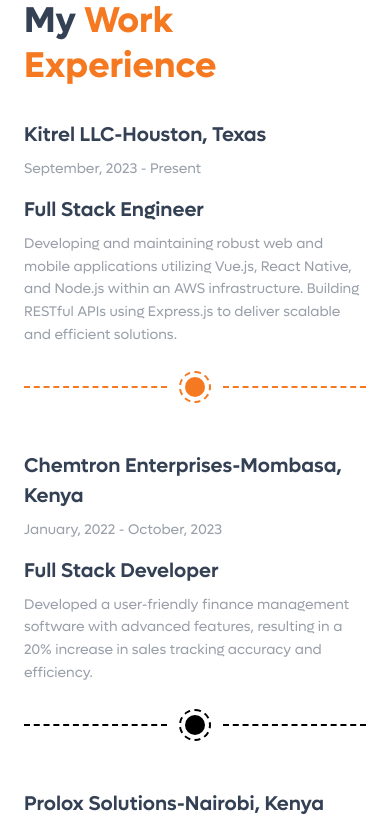
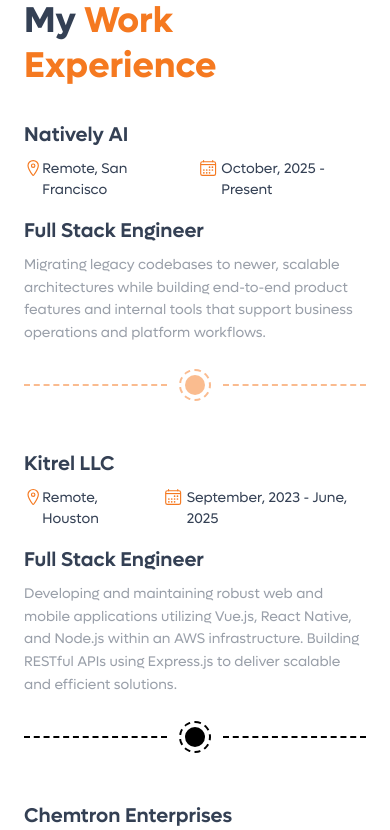
Before and after one commit to clive-limo/my-portfolio-updated, a Next.js app: page / in a window 390 px wide. Shown: the part 2060-2890 px from the top of the page. Built offline with nearby package versions, Linux system fonts and the light colour scheme.

Commit message:
fix: minor job card redesign -added experience

```diff
--- a/src/components/Footer.tsx
+++ b/src/components/Footer.tsx
@@ -87,7 +87,7 @@
             </li>
             <li>
               <Link
-                href="https://twitter.com/your_username"
+                href="https://www.linkedin.com/in/clive-limo-66aa881a3/"
                 target="_blank"
                 rel="noreferrer"
               >
--- a/src/components/WorkRed.tsx
+++ b/src/components/WorkRed.tsx
@@ -1,4 +1,6 @@
 "use client";
+
+import { IoCalendarOutline, IoLocationOutline } from "react-icons/io5";
 
 import { recentPositions } from "@/utils/data";
 
@@ -27,11 +29,22 @@
       {/* Company Info */}
       <div className="order-1 flex flex-1 flex-col gap-2 lg:order-1 lg:gap-3">
         <h1 className="text-left font-lufga text-xl font-semibold text-textLight dark:text-offwhite sm:text-2xl lg:text-[28px] xl:text-[32px]">
-          {`${company}-${location}`}
+          {`${company}`}
         </h1>
-        <p className="font-lufga text-sm text-textLight/50 dark:text-offwhite/80 sm:text-base lg:text-lg">
-          {start} - {end}
-        </p>
+        <div className="flex flex-row items-center gap-4 text-accentOrange ">
+          <span className="flex flex-row">
+            <IoLocationOutline />
+            <p className="font-lufga text-sm text-textLight dark:text-offwhite/80 sm:text-base lg:text-lg">
+              {location}
+            </p>
+          </span>
+          <span className="flex flex-row gap-1">
+            <IoCalendarOutline />
+            <p className="font-lufga text-sm  text-textLight dark:text-offwhite/80 sm:text-base lg:text-lg">
+              {start} - {end}
+            </p>
+          </span>
+        </div>
       </div>
 
       {/* Timeline Separator */}
@@ -41,27 +54,33 @@
           {/* line */}
           <div
             className={`h-0 flex-1 border-t-2 border-dashed ${
-              index % 2 === 0 ? "border-accentOrange" : "border-black"
+              index % 2 === 0
+                ? "border-accentOrange/50"
+                : "border-black dark:border-offwhite/50"
             }`}
           />
           {/* circle */}
           <div
             className={`mx-3 size-8 shrink-0 rounded-full border-2 p-1 sm:size-10 ${
               index % 2 === 0
-                ? "border-dashed border-accentOrange"
-                : "border-dashed border-black"
+                ? "border-dashed border-accentOrange/50"
+                : "border-dashed border-black dark:border-offwhite/50"
             }`}
           >
             <div
               className={`size-full rounded-full ${
-                index % 2 === 0 ? "bg-accentOrange" : "bg-black"
+                index % 2 === 0
+                  ? "bg-accentOrange/50"
+                  : "bg-black dark:bg-offwhite/50"
               }`}
             />
           </div>
           {/* line */}
           <div
             className={`h-0 flex-1 border-t-2 border-dashed ${
-              index % 2 === 0 ? "border-accentOrange" : "border-black"
+              index % 2 === 0
+                ? "border-accentOrange/50"
+                : "border-black dark:border-offwhite/50"
             }`}
           />
         </div>
--- a/src/utils/data.ts
+++ b/src/utils/data.ts
@@ -1,12 +1,22 @@
 export const recentPositions = [
+  {
+    company: "Natively AI",
+    title: "Full Stack Engineer",
+    start: "October, 2025",
+    end: "Present",
+    tasks:
+      "Migrating legacy codebases to newer, scalable architectures while building end-to-end product features and internal tools that support business operations and platform workflows.",
+    location: "Remote, San Francisco",
+    employmentType: "internship",
+  },
   {
     company: "Kitrel LLC",
     title: "Full Stack Engineer",
     start: "September, 2023",
-    end: "Present",
+    end: "June, 2025",
     tasks:
       "Developing and maintaining robust web and mobile applications utilizing Vue.js, React Native, and Node.js within an AWS infrastructure. Building RESTful APIs using Express.js to deliver scalable and efficient solutions.",
-    location: "Houston, Texas",
+    location: "Remote, Houston",
     employmentType: "Full-time",
   },
   {
```
